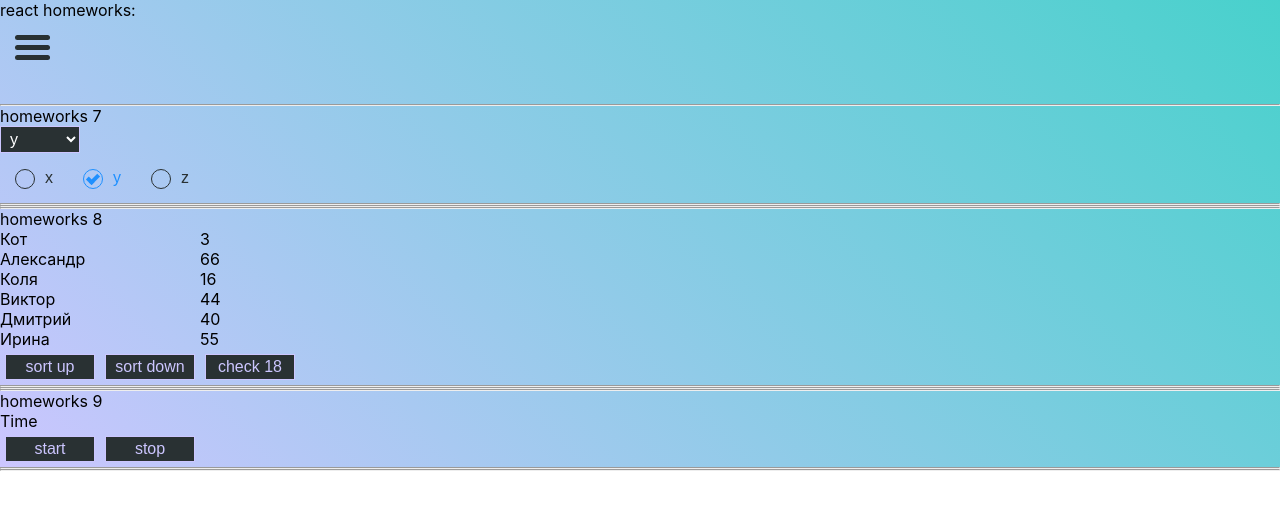
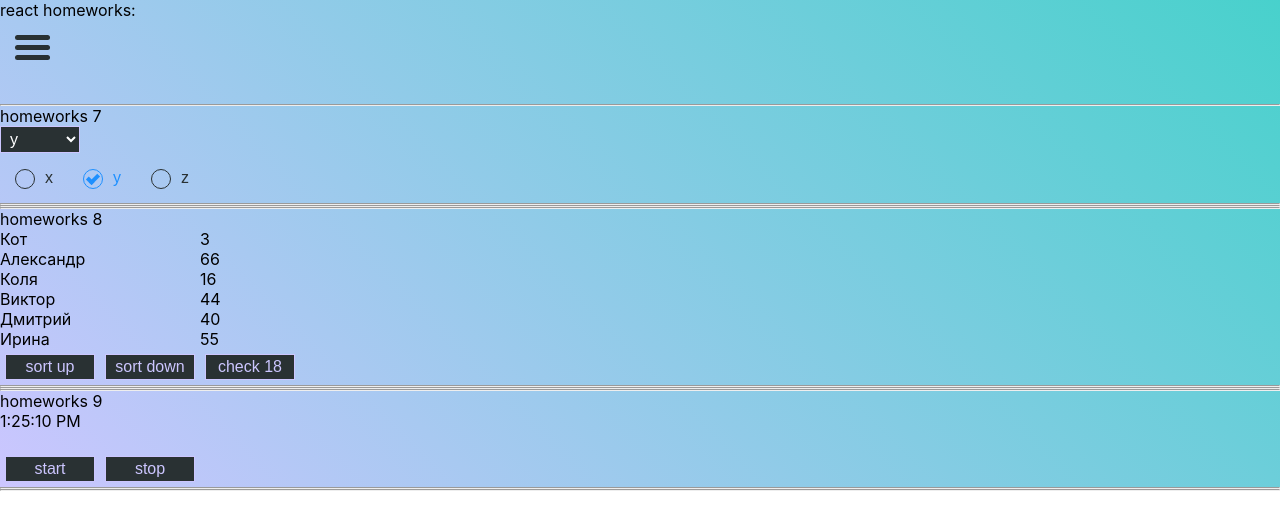
Before and after one commit to Mart7anova/homeworks-by-ignat, a React (Create React App) app: page /#/junior in a window 1280 px wide. Shown: the top 530 px of the page. Built offline with nearby package versions, Linux system fonts and the light colour scheme.

Commit message:
9 HW done

```diff
--- a/src/p2-homeworks/h9/Clock.tsx
+++ b/src/p2-homeworks/h9/Clock.tsx
@@ -3,29 +3,33 @@ import SuperButton from '../h4/common/c2-SuperButton/SuperButton'
 
 function Clock() {
     const [timerId, setTimerId] = useState<number>(0)
-    const [date, setDate] = useState<Date>()
+    const [date, setDate] = useState<Date>(new Date())
     const [show, setShow] = useState<boolean>(false)
 
     const stop = () => {
         // stop
+        clearInterval(timerId)
     }
     const start = () => {
         stop()
         const id: number = window.setInterval(() => {
             // setDate
+            setDate(new Date())
         }, 1000)
         setTimerId(id)
     }
 
     const onMouseEnter = () => {
         // show
+        setShow(true)
     }
     const onMouseLeave = () => {
         // close
+        setShow(false)
     }
 
-    const stringTime = 'Time' // fix with date
-    const stringDate = 'Date' // fix with date
+    const stringTime = date?.toLocaleTimeString() // fix with date
+    const stringDate = date?.toLocaleDateString() // fix with date
 
     return (
         <div>
@@ -36,11 +40,7 @@ function Clock() {
                 {stringTime}
             </div>
 
-            {show && (
-                <div>
-                    {stringDate}
-                </div>
-            )}
+            {(show && <div>{stringDate}</div>) || <br/>}
 
             <SuperButton onClick={start}>start</SuperButton>
             <SuperButton onClick={stop}>stop</SuperButton>
```
